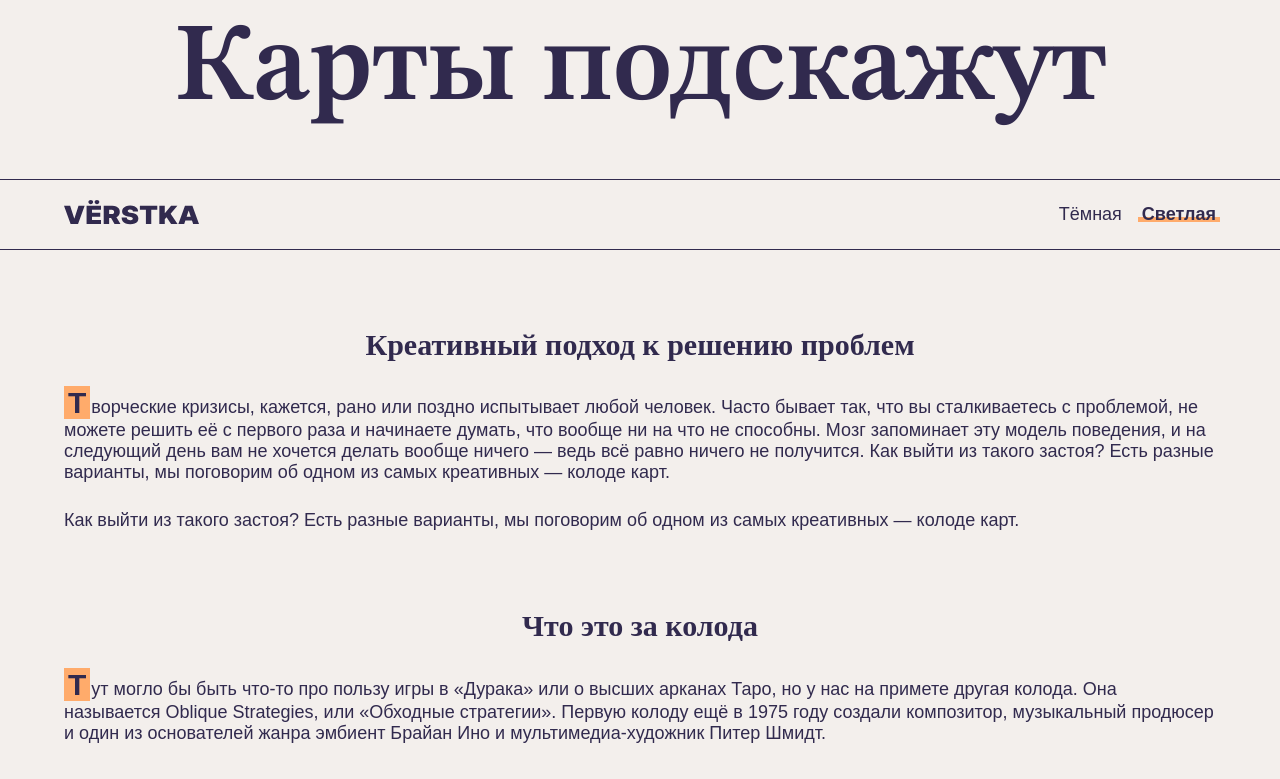
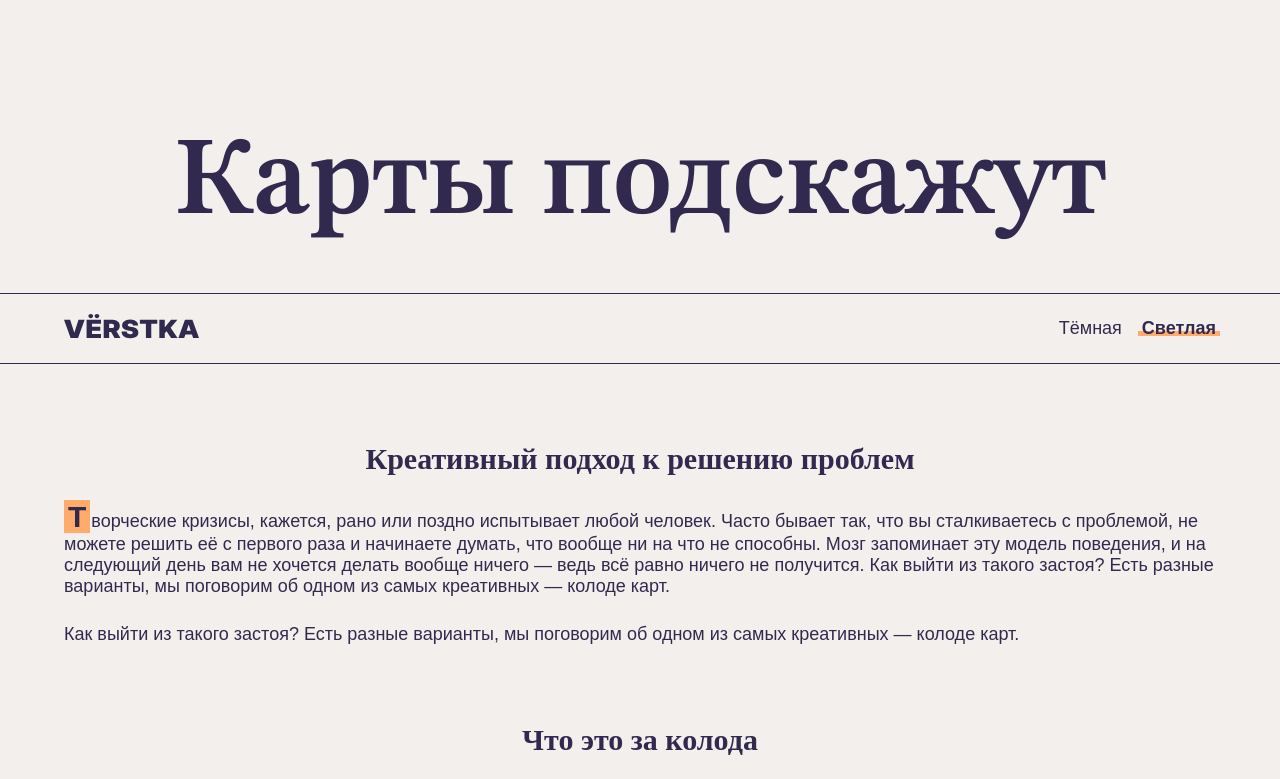
Before and after one commit to whrgs/karty-podskazhut, a plain HTML site: page index.html in a window 1280 px wide. Shown: the top 779 px of the page. Drawn offline with Linux system fonts and the light colour scheme.

Commit message:
Update style.css

```diff
--- a/styles/style.css
+++ b/styles/style.css
@@ -72,6 +72,7 @@ button:disabled {
   font-size: clamp(3.75rem, 2.5rem + 5.5556vw, 7.5rem);
   text-align: center;
   font-family: 'STIX Two Text';
+   padding-top: 114px;
 }
 
 .content__title {
```
